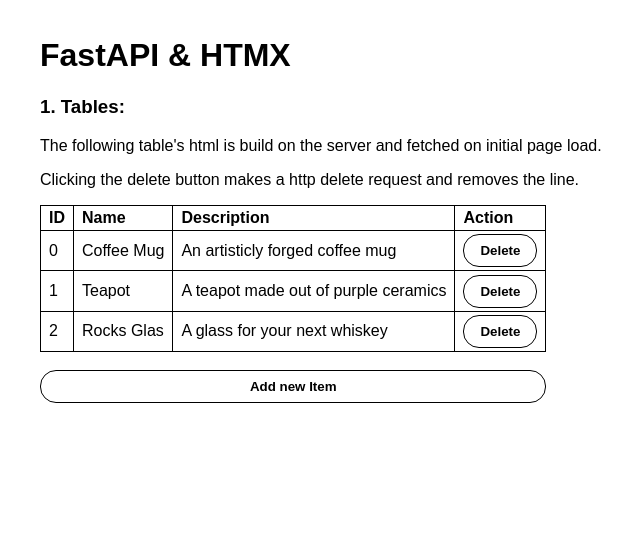
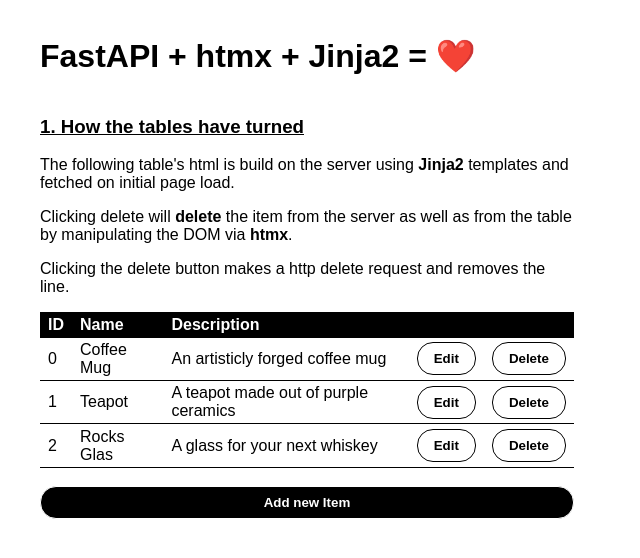
Before and after one commit to pazifical/fastapi-htmx-example, a FastAPI app: page / in a window 1280 px wide. Shown: the top 558 px of the page, without its empty margins (0-640 px from the left). Run offline with FastAPI, Linux system fonts and the light colour scheme.

Commit message:
implemented

```diff
--- a/library/repository.py
+++ b/library/repository.py
@@ -1,4 +1,4 @@
-from typing import Dict, List
+from typing import Dict, List, Optional
 from library.classes import Item, CreateItem
 
 
@@ -16,6 +16,9 @@
             ),
         }
 
+    def find_one(self, id: int) -> Optional[Item]:
+        return self._items.get(id)
+
     def find_all(self) -> List[Item]:
         return list(self._items.values())
 
@@ -27,3 +30,6 @@
         self._items[new_id] = Item(
             id=new_id, name=create_item.name, description=create_item.name
         )
+
+    def update(self, item: Item):
+        self._items[item.id] = item
--- a/library/service.py
+++ b/library/service.py
@@ -1,4 +1,4 @@
-from typing import List
+from typing import List, Optional
 
 from library.classes import CreateItem
 from library.repository import Item, ItemRepository
@@ -14,5 +14,11 @@
     def find_all(self) -> List[Item]:
         return self._repository.find_all()
 
+    def find_one(self, id: int) -> Optional[Item]:
+        return self._repository.find_one(id)
+
     def insert(self, create_item: CreateItem):
         self._repository.insert(create_item)
+
+    def edit(self, item: Item):
+        self._repository.update(item)
--- a/main.py
+++ b/main.py
@@ -3,7 +3,7 @@
 from fastapi.responses import HTMLResponse
 from fastapi.staticfiles import StaticFiles
 from fastapi.templating import Jinja2Templates
-from library.classes import CreateItem
+from library.classes import CreateItem, Item
 
 from library.repository import ItemRepository
 from library.service import ItemService
@@ -29,6 +29,18 @@
     return templates.TemplateResponse(request=request, name="components/item_form.html")
 
 
+@app.get("/api/items/{item_id}/edit", response_class=HTMLResponse)
+async def get_edit_row(item_id: int, request: Request):
+    item = service.find_one(item_id)
+    # TODO: Implement: Open a modal!
+    # print(item)
+    # return templates.TemplateResponse(
+    #     request=request,
+    #     name="components/item_table_edit_row.html",
+    #     context={"item": item},
+    # )
+
+
 @app.delete("/api/items/{item_id}")
 async def delete_item(item_id: int):
     try:
@@ -37,6 +49,21 @@
         print(e)
         return Response(status_code=status.HTTP_400_BAD_REQUEST)
     return Response(status_code=status.HTTP_200_OK)
+
+
+@app.put("/api/items/row", response_class=HTMLResponse)
+async def edit_item(
+    id: Annotated[int, Form()],
+    name: Annotated[str, Form()],
+    description: Annotated[str, Form()],
+    request: Request,
+):
+    service.edit(Item(id=id, name=name, description=description))
+    return templates.TemplateResponse(
+        request=request,
+        name="components/item_table.html",
+        context={"request": request, "items": service.find_all()},
+    )
 
 
 @app.post("/api/items", response_class=HTMLResponse)
--- a/static/style.css
+++ b/static/style.css
@@ -13,14 +13,31 @@
 button {
   border: 1px solid black;
   border-radius: 1rem;
-  background-color: white;
   cursor: pointer;
   padding: 0.5rem 1rem;
   font-weight: bold;
 }
 button:hover {
+}
+.btn-secondary {
+  background-color: white;
+  border-color: black;
+  color: black;
+}
+.btn-secondary:hover {
   background-color: black;
   color: white;
+  border-color: white;
+}
+.btn-primary {
+  background-color: black;
+  color: white;
+  border-color: white;
+}
+.btn-primary:hover {
+  background-color: white;
+  color: black;
+  border-color: black;
 }
 
 table,
@@ -29,7 +46,12 @@
 td {
   border-collapse: collapse;
   text-align: left;
-  border: 1px solid black;
+  border-bottom: 1px solid black;
+}
+
+thead > tr {
+  background-color: black;
+  color: white;
 }
 
 th,
@@ -45,3 +67,25 @@
 label {
   font-weight: bold;
 }
+
+section {
+  max-width: 60ch;
+}
+
+input {
+  padding: 0.25rem 0.5rem;
+  border-radius: 0.5rem;
+  border: 1px solid black;
+  font-weight: bold;
+  width: 100%;
+  box-sizing: border-box;
+}
+
+.dark {
+  color: white;
+  background-color: black;
+}
+
+h3 {
+  text-decoration: underline solid black;
+}
--- a/templates/components/item_table.html
+++ b/templates/components/item_table.html
@@ -1,32 +1,43 @@
-<div id="table-and-form" style="display: inline-block">
-  <table>
+<div id="table-and-form">
+  <table style="width: 100%">
     <thead>
       <tr>
         <th>ID</th>
         <th>Name</th>
         <th>Description</th>
-        <th>Action</th>
+        <th></th>
+        <th></th>
       </tr>
     </thead>
-    <tbody
-      hx-confirm="Are you sure?"
-      hx-target="closest tr"
-      hx-swap="outerHTML swap:1s"
-    >
+    <tbody>
       {% for item in items %}
       <tr>
         <td>{{item.id}}</td>
         <td>{{item.name}}</td>
         <td>{{item.description}}</td>
-        <td>
-          <button hx-delete="/api/items/{{item.id}}">Delete</button>
+        <td hx-target="closest tr" hx-swap="outerHTML">
+          <button class="btn-secondary">Edit</button>
+        </td>
+        <td
+          hx-confirm="Are you sure?"
+          hx-target="closest tr"
+          hx-swap="outerHTML swap:1s"
+        >
+          <button class="btn-secondary" hx-delete="/api/items/{{item.id}}">
+            Delete
+          </button>
         </td>
       </tr>
       {% endfor %}
     </tbody>
   </table>
   <br />
-  <button hx-get="/api/items/add" hx-swap="outerHTML" style="width: 100%">
+  <button
+    class="btn-primary"
+    hx-get="/api/items/add"
+    hx-swap="outerHTML"
+    style="width: 100%"
+  >
     Add new Item
   </button>
 </div>
--- a/templates/pages/index.html
+++ b/templates/pages/index.html
@@ -1,13 +1,17 @@
 {% extends "layouts/base.html" %} {% block title %}FastAPI+Jinja+HTMX{% endblock
 %} {% block head %} {{ super() }} {% endblock %} {% block content %}
 <main>
-  <h1>FastAPI & HTMX</h1>
+  <h1>FastAPI + htmx + Jinja2 = ❤️</h1>
 
-  <section>
-    <h3>1. Tables:</h3>
+  <section style="display: inline-block">
+    <h3>1. How the tables have turned</h3>
     <p>
-      The following table's html is build on the server and fetched on initial
-      page load.
+      The following table's html is build on the server using
+      <strong>Jinja2</strong> templates and fetched on initial page load.
+    </p>
+    <p>
+      Clicking delete will <strong>delete</strong> the item from the server as
+      well as from the table by manipulating the DOM via <strong>htmx</strong>.
     </p>
     <p>
       Clicking the delete button makes a http delete request and removes the
@@ -15,15 +19,6 @@
     </p>
     <div hx-get="/api/items/table" hx-trigger="load" hx-swap="outerHTML"></div>
   </section>
-
-  <!-- <section>
-    <h3>2. Adding new data:</h3>
-    <div
-      hx-get="/api/items/add/button"
-      hx-trigger="load"
-      hx-swap="outerHTML"
-    ></div>
-  </section> -->
 </main>
 
 {% endblock %}
```
Also changed, not shown: templates/components/item_form.html (+14 -2 lines).
